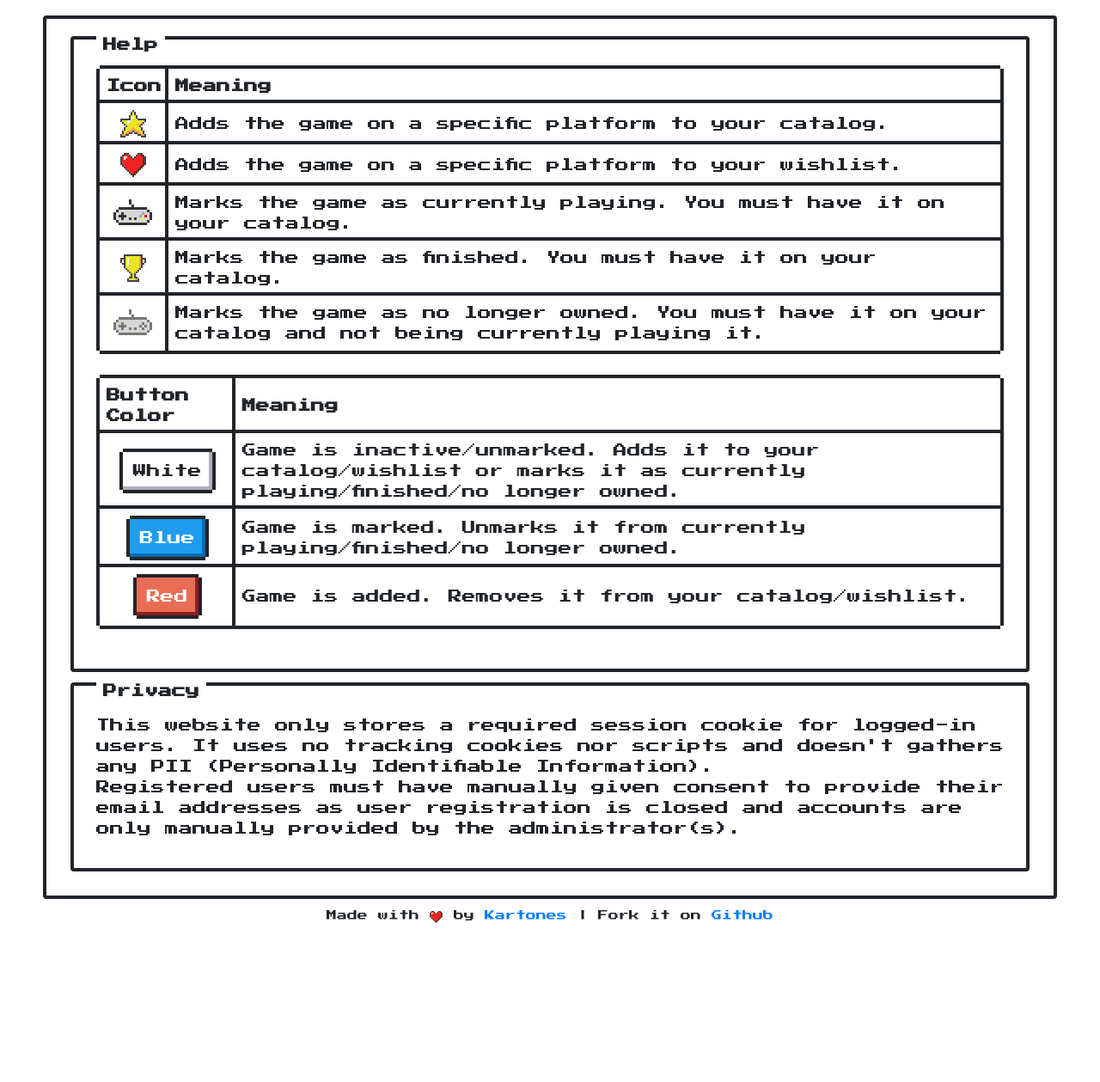
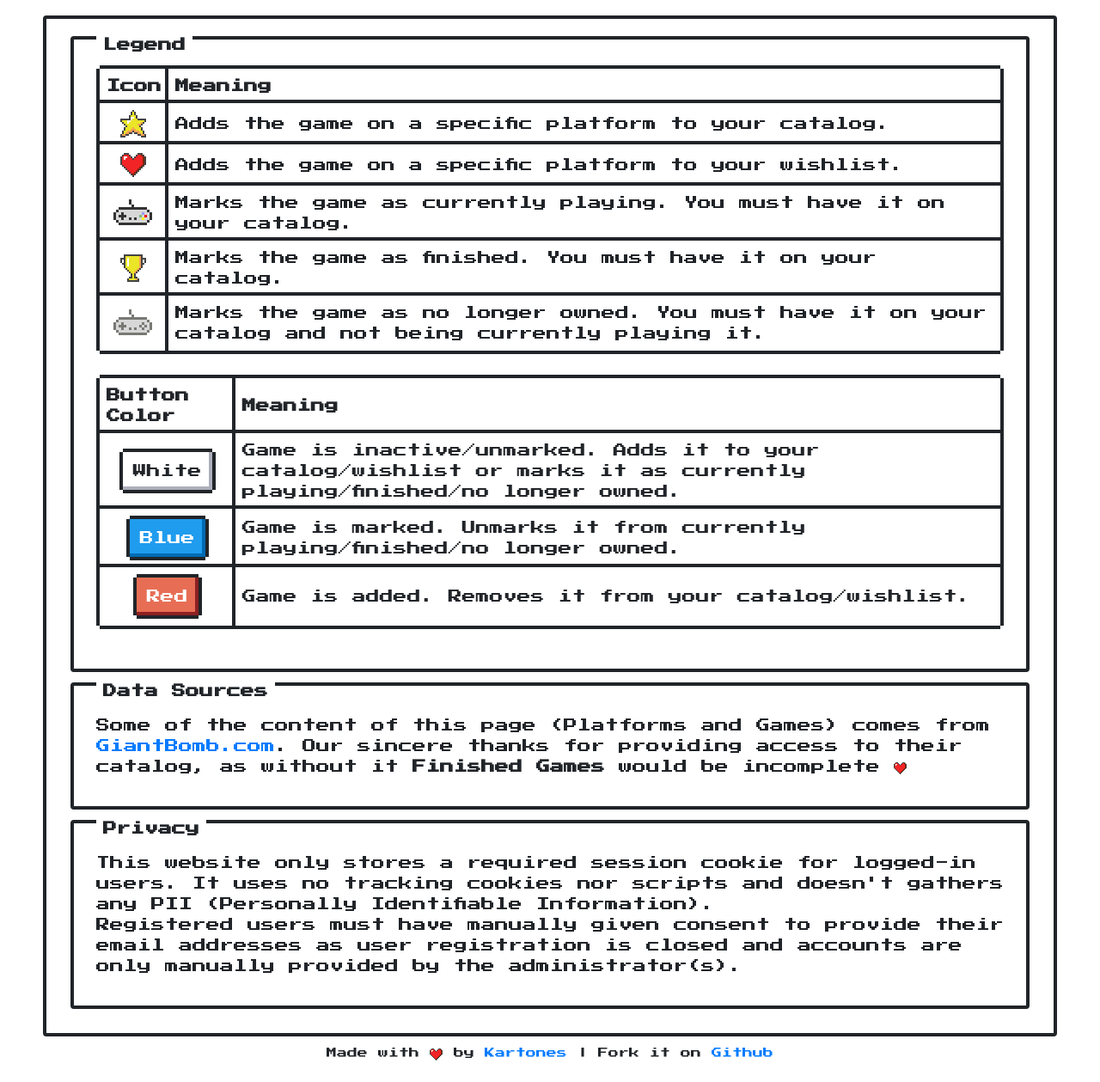
Before and after one commit to Kartones/finished-games, a Django app: page /help/ in a window 1280 px wide. Shown: the part 188-1447 px from the top of the page at 86% size. Before the commit the page ends 1262 px from the top, so only its background shows below. Run offline with Django 3.2, Linux system fonts and the light colour scheme; some libraries are stand-ins or nearby versions.

Commit message:
Credits for data sources section at Help page

```diff
--- a/finishedgames/web/templates/help.html
+++ b/finishedgames/web/templates/help.html
@@ -1,9 +1,11 @@
 {% extends "base_with_menu.html" %}
+
+{% block title %}Help - {{ block.super }}{% endblock %}
 
 {% block content %}
 
     <section class="nes-container with-title">
-        <h2 class="title">Help</h2>
+        <h2 class="title">Legend</h2>
         <div>
             <table class="nes-table is-bordered">
                 <thead>
@@ -93,6 +95,14 @@
         </div>
     </section>
     <section class="nes-container with-title">
+            <h2 class="title">Data Sources</h2>
+            <div>
+                <p>
+                    Some of the content of this page (Platforms and Games) comes from <a href="https://www.giantbomb.com/" target="_blank">GiantBomb.com</a>. Our sincere thanks for providing access to their catalog, as without it <strong>Finished Games</strong> would be incomplete <i class="nes-icon heart is-small" title="love"></i>
+                </p>
+            </div>
+        </section>
+    <section class="nes-container with-title">
         <h2 class="title">Privacy</h2>
         <div>
             <p>
```
